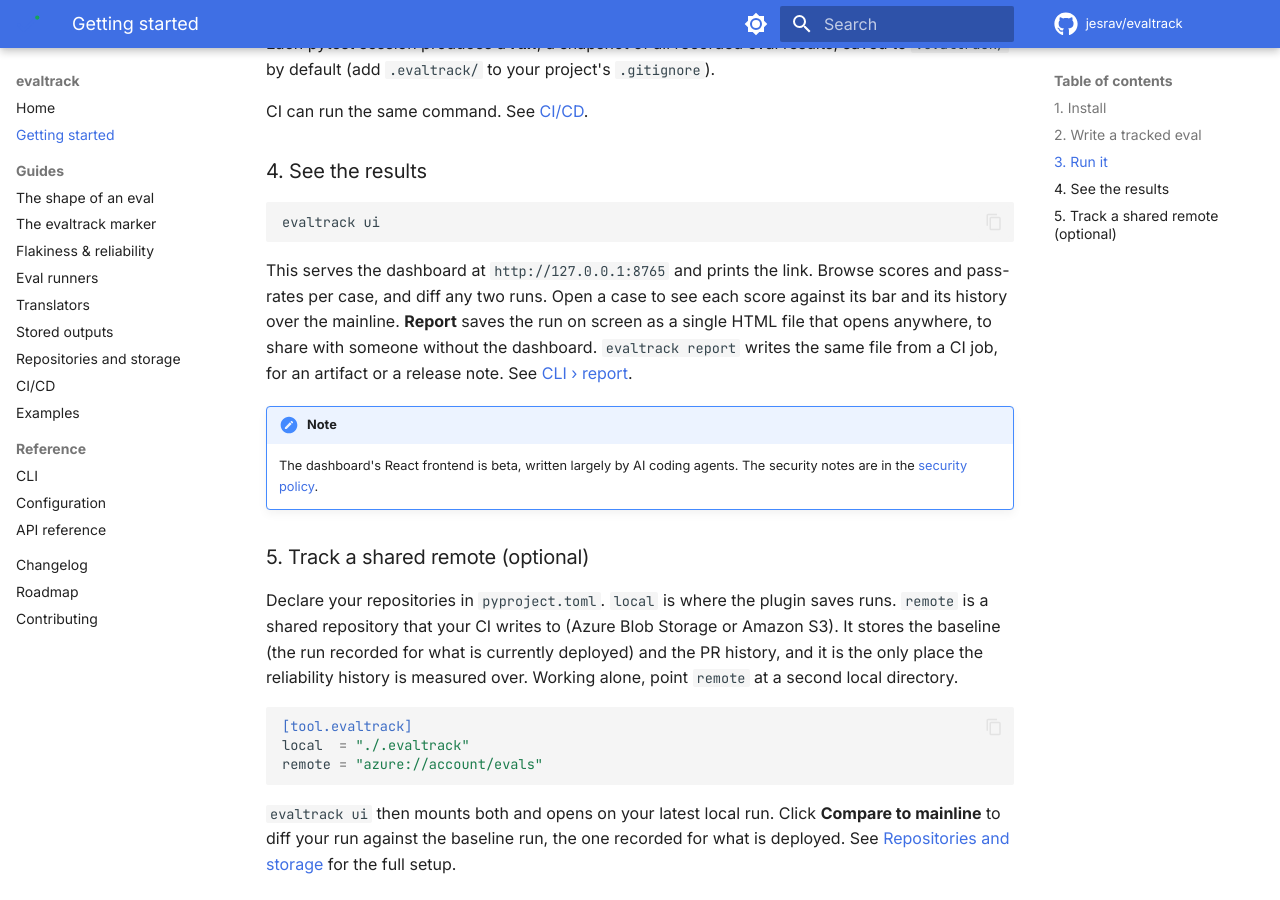
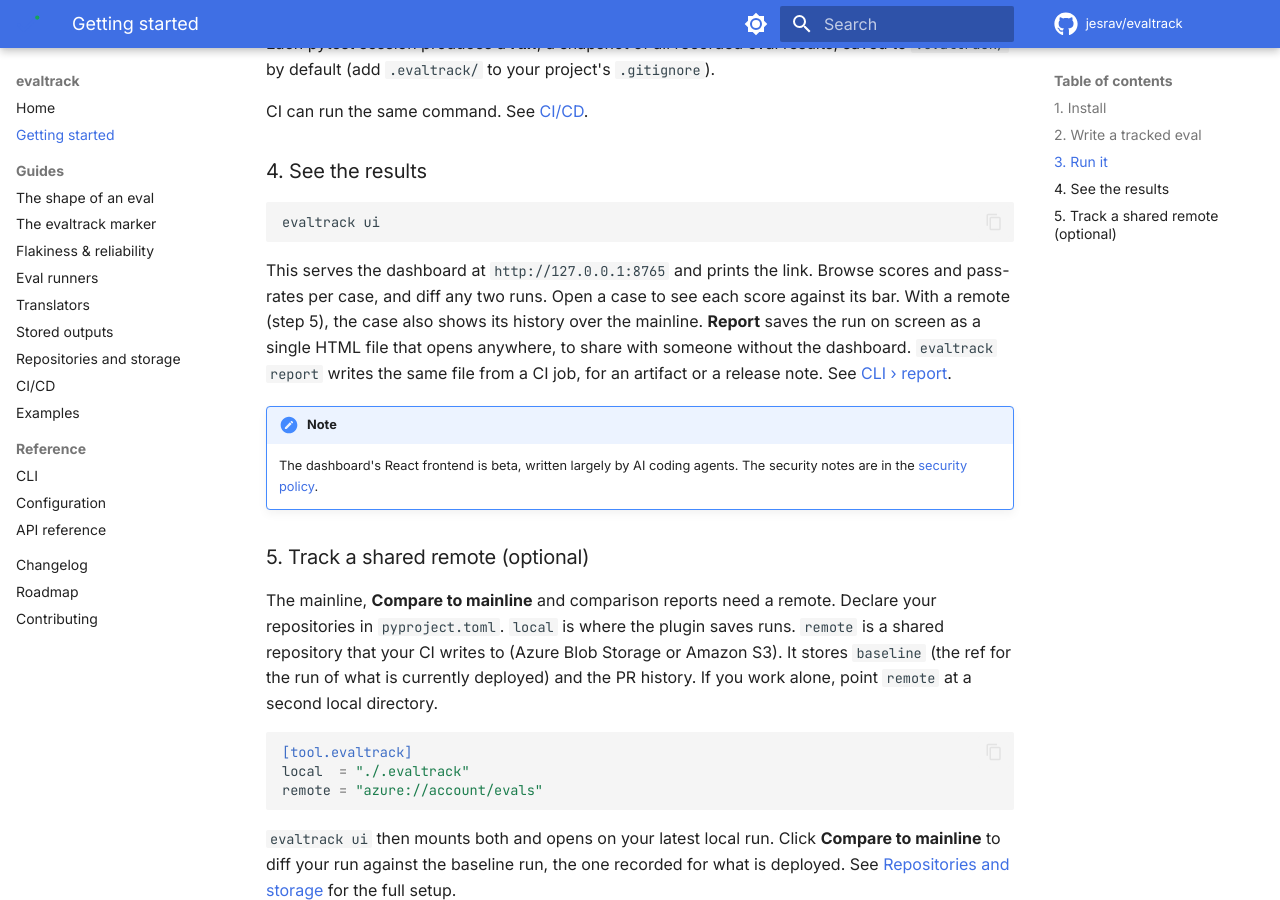
Before and after one commit to jesrav/evaltrack, an MkDocs documentation site: the page built from docs/getting-started.md, in a window 1280 px wide and 900 px high, scrolled down 1881 px. Built offline with MkDocs 1.6.1 and Material for MkDocs 9.7.7, drawn with Linux system fonts in a browser that asks for light colours; comment, search, counter and statistics services are not loaded; the version menu is left out.

Commit message:
State once in the docs that baseline is a ref on the remote, and make every page agree

````diff
--- a/docs/getting-started.md
+++ b/docs/getting-started.md
@@ -104,10 +104,11 @@
 ```
 
 This serves the dashboard at `http://127.0.0.1:8765` and prints the link. Browse scores and
-pass-rates per case, and diff any two runs. Open a case to see each score against its bar and its
-history over the mainline. **Report** saves the run on screen as a single HTML file that opens
-anywhere, to share with someone without the dashboard. `evaltrack report` writes the same file from
-a CI job, for an artifact or a release note. See [CLI › report](./cli.md#evaltrack-report).
+pass-rates per case, and diff any two runs. Open a case to see each score against its bar. With a
+remote (step 5), the case also shows its history over the mainline. **Report** saves the run on
+screen as a single HTML file that opens anywhere, to share with someone without the dashboard.
+`evaltrack report` writes the same file from a CI job, for an artifact or a release note. See
+[CLI › report](./cli.md#evaltrack-report).
 
 !!! note
 
@@ -116,10 +117,11 @@
 
 ### 5. Track a shared remote (optional)
 
-Declare your repositories in `pyproject.toml`. `local` is where the plugin saves runs. `remote` is a
-shared repository that your CI writes to (Azure Blob Storage or Amazon S3). It stores the baseline
-(the run recorded for what is currently deployed) and the PR history, and it is the only place the
-reliability history is measured over. Working alone, point `remote` at a second local directory.
+The mainline, **Compare to mainline** and comparison reports need a remote. Declare your
+repositories in `pyproject.toml`. `local` is where the plugin saves runs. `remote` is a shared
+repository that your CI writes to (Azure Blob Storage or Amazon S3). It stores `baseline` (the ref
+for the run of what is currently deployed) and the PR history. If you work alone, point `remote` at
+a second local directory.
 
 ```toml
 [tool.evaltrack]
````
Also changed, not shown: CHANGELOG.md (+2 -1 lines), docs/ci-cd.md (+1 -1 lines), docs/cli.md (+7 -6 lines), docs/configuration.md (+5 -5 lines), docs/flakiness.md (+3 -3 lines), docs/repositories.md (+9 -9 lines).
